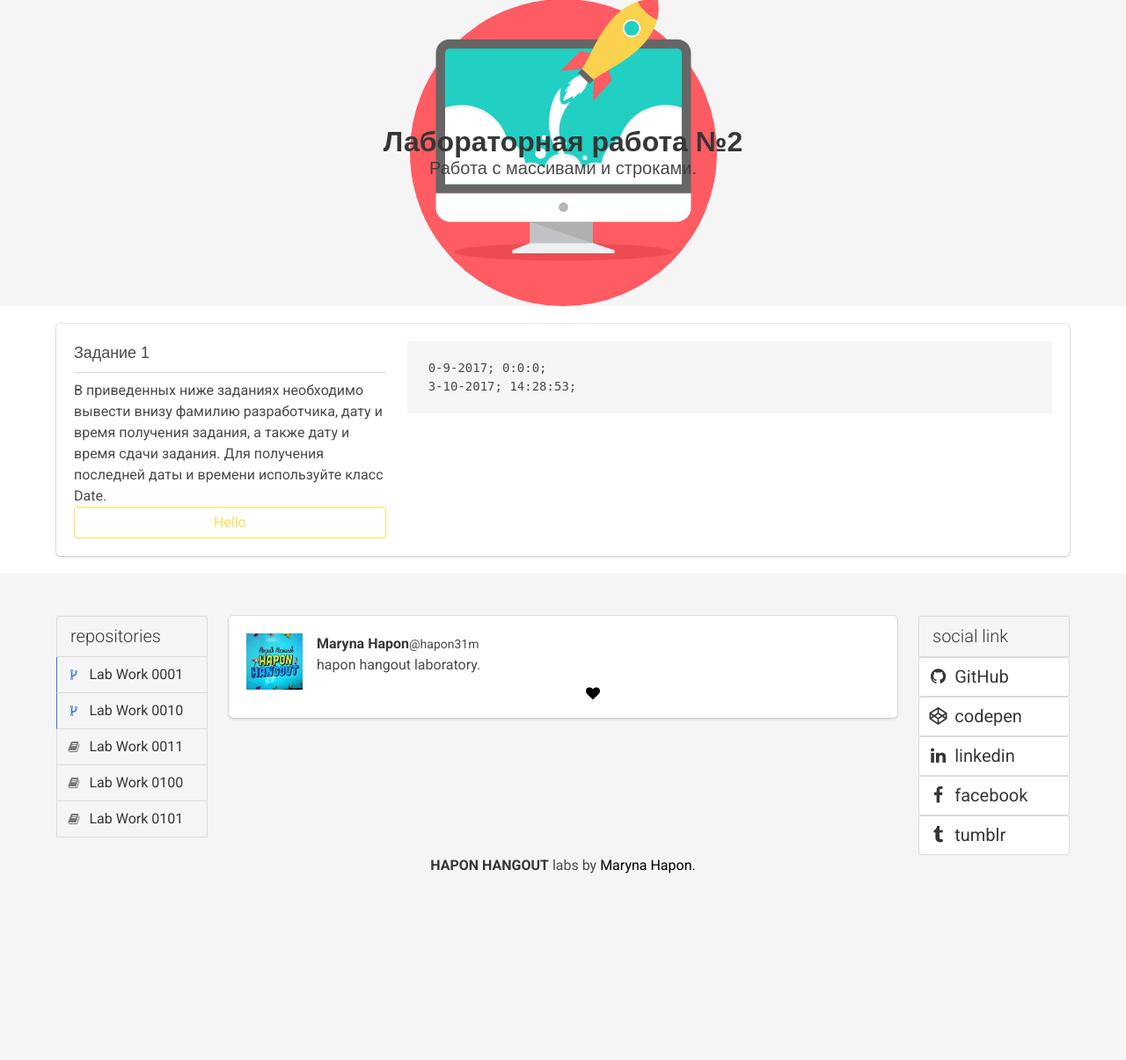
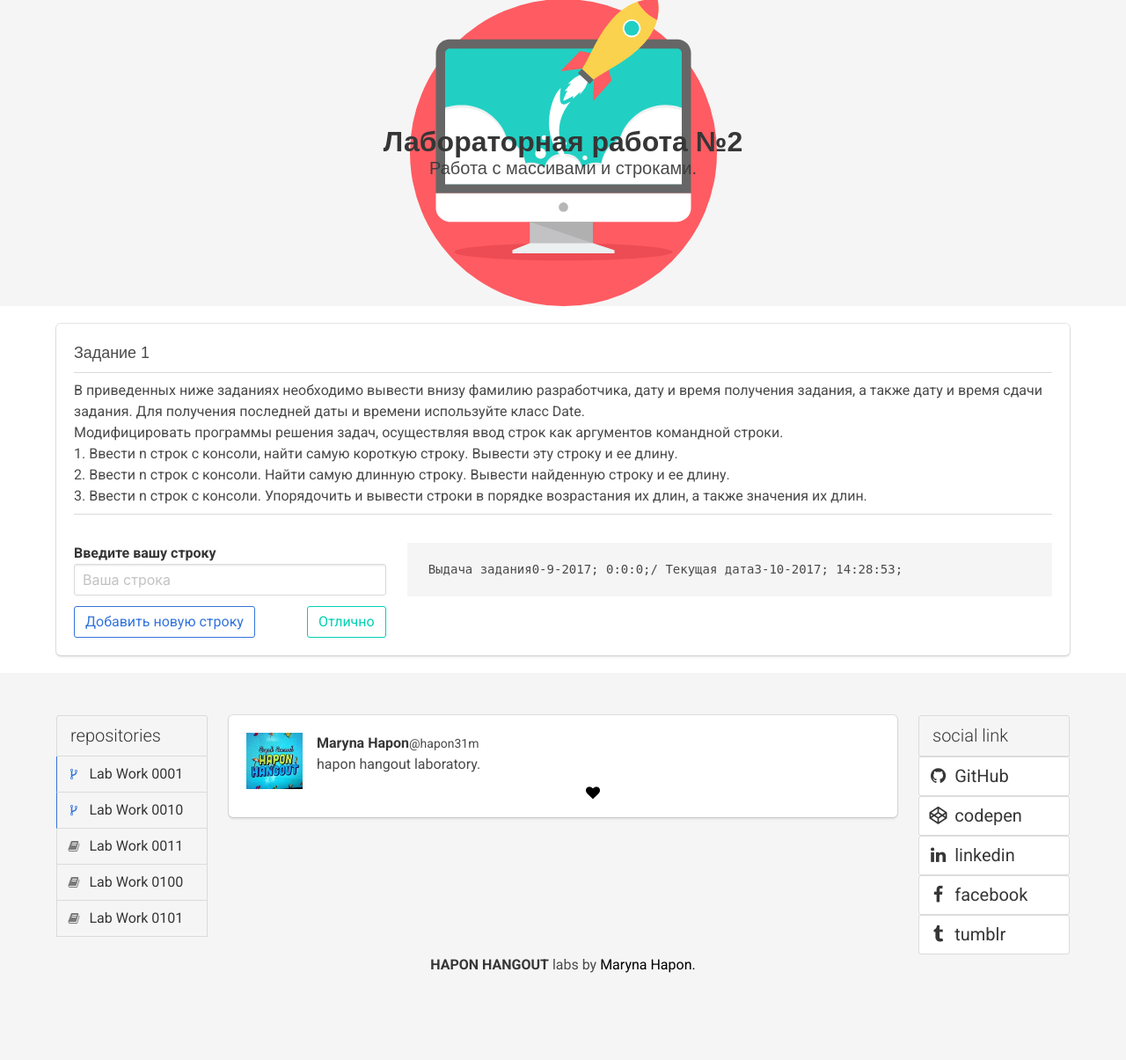
Before and after one commit to MarynaHapon/LabWork, a Node project: template dev/pug/pages/lab2.pug in a window 1280 px wide. Shown: the part 59-1264 px from the top of the page at 88% size. Before the commit the page ends 1052 px from the top, so only its background shows below. Run offline with Node 20 templates, Linux system fonts and the light colour scheme; the template is opened without the code that fills it, so the values that code supplies are empty; some web fonts are replaced.

Commit message:
lab 0010 / task 1 UI

```diff
--- a/dev/pug/pages/lab2.pug
+++ b/dev/pug/pages/lab2.pug
@@ -18,20 +18,43 @@
 		section.container
 			.box
 				.columns
-					.column.flex-vertical
+					.column
 						h4 Задание 1
 						hr.navbar-divider
 						p В приведенных ниже заданиях необходимо вывести внизу фамилию разработчика, дату и время получения задания, а также дату и время сдачи задания. Для получения последней даты и времени используйте класс Date.
+						p Модифицировать программы решения задач, осуществляя ввод строк как аргументов командной строки.
+						p 1. Ввести n строк с консоли, найти самую короткую строку. Вывести эту строку и ее длину.
+						p 2. Ввести n строк с консоли. Найти самую длинную строку. Вывести найденную строку и ее длину.
+						p 3. Ввести n строк с консоли. Упорядочить и вывести строки в порядке возрастания их длин, а также значения их длин.
+						hr.navbar-divider
 
-						//p Модифицировать программы решения задач, осуществляя ввод строк как аргументов командной строки.
-						//p 1. Ввести n строк с консоли, найти самую короткую строку. Вывести эту строку и ее длину.
-						//p 2. Ввести n строк с консоли. Найти самую длинную строку. Вывести найденную строку и ее длину.
-						//p 3. Ввести n строк с консоли. Упорядочить и вывести строки в порядке возрастания их длин, а также значения их длин.
+				.columns
+					.column.flex-vertical
+						div
+							#userString
+								.field.checkNumb
+									label.label.userNumber Введите вашу строку
+										.control.has-icons-right
+											input.input(type='text', placeholder='Ваша строка')
 
-						a.button.is-outlined.is-warning Hello
+							.btn-flex-group.btn-num-group
+								a.button.is-link.is-outlined.addUserString Добавить новую строку
+								a.button.is-primary.is-outlined.checkString  Отлично
+
 
 					.column.is-two-thirds
 						pre
-							p.startDate
+							p
+								span Выдача задания
+								span.startDate
+								span / Текущая дата
+								span.currentDate
 
-							p.currentDate
+
+	.modal.modalHello.is-success
+		article.message.is-success
+			.message-header
+				p Modal message
+				button.delete.modalHelloHide(aria-label='delete')
+
+			.message-body
--- a/dev/static/js/main.js
+++ b/dev/static/js/main.js
@@ -5,31 +5,49 @@
 	};
 
 	// lab 0010
+    var stringInputUI = function() {
+        var newLabel = document.createElement('label');
+        newLabel.className = 'label userNumber';
+        newLabel.innerHTML = '';
+
+        var newControl = document.createElement('div');
+        newControl.className = 'control has-icons-right';
+
+        var newInput = document.createElement('input');
+        newInput.className = 'input';
+        newInput.placeholder = 'Ваше число';
+        newInput.type = 'text';
+
+        var newDeleteBtn = document.createElement('span');
+        newDeleteBtn.className = 'icon is-big is-right deleteUserNumber';
+
+        var newDeleteBtnIcon = document.createElement('i');
+        newDeleteBtnIcon.className = 'fa fa-times-circle';
+
+        newLabel.appendChild(newControl);
+        newControl.appendChild(newInput);
+        newLabel.appendChild(newDeleteBtn);
+        newDeleteBtn.appendChild(newDeleteBtnIcon);
+        userString.appendChild(newLabel);
+
+        newDeleteBtnIcon.onclick = function() {
+            userString.removeChild(newLabel)
+        }
+    };
+
+    selectElement('.addUserString').addEventListener('click', function() {
+        stringInputUI();
+    });
+
+    selectElement('.checkString').addEventListener('click', function() {
+        var allUserStrings = document.querySelectorAll('#userString input.input');
+    });
+
+
+
+    // sign
     var start = new Date(2017, 9, 1);
     var current = new Date();
-
-    /*
-    function currentTime() {
-        var currentHours = current.getHours();
-        var currentMinutes = current.getMinutes();
-        var currentSeconds = current.getSeconds();
-
-        var currentYear = current.getFullYear();
-		var currentDay = current.getDay();
-		var currentMonth = current.getMonth();
-
-        currentMinutes = checkTime(currentMinutes);
-        currentSeconds = checkTime(currentSeconds);
-        selectElement('.currentDate').innerHTML = currentDay + "-" + currentMonth + "-" + currentYear + "; " + currentHours + ":" + currentMinutes + ":" + currentSeconds + ";";
-        var t = setTimeout(currentTime, 500);
-    }
-    function checkTime(i) {
-        if (i < 10) {i = "0" + i}  // add zero in front of numbers < 10
-        return i;
-    }
-    currentTime();
-    console.log(currentTime());
-	*/
 
     function checkDate(date, node) {
     	this.date = date;
@@ -60,8 +78,15 @@
     dateStart.setDateToPage();
     dateCurrent.setDateToPage();
 
+    dateStart.setDateToPage();
+    dateCurrent.setDateToPage();
+
+
     console.log(dateStart);
     console.log(dateCurrent);
+
+
+
 
 
 	// lab 0001
```
Also changed, not shown: 2 other files.
